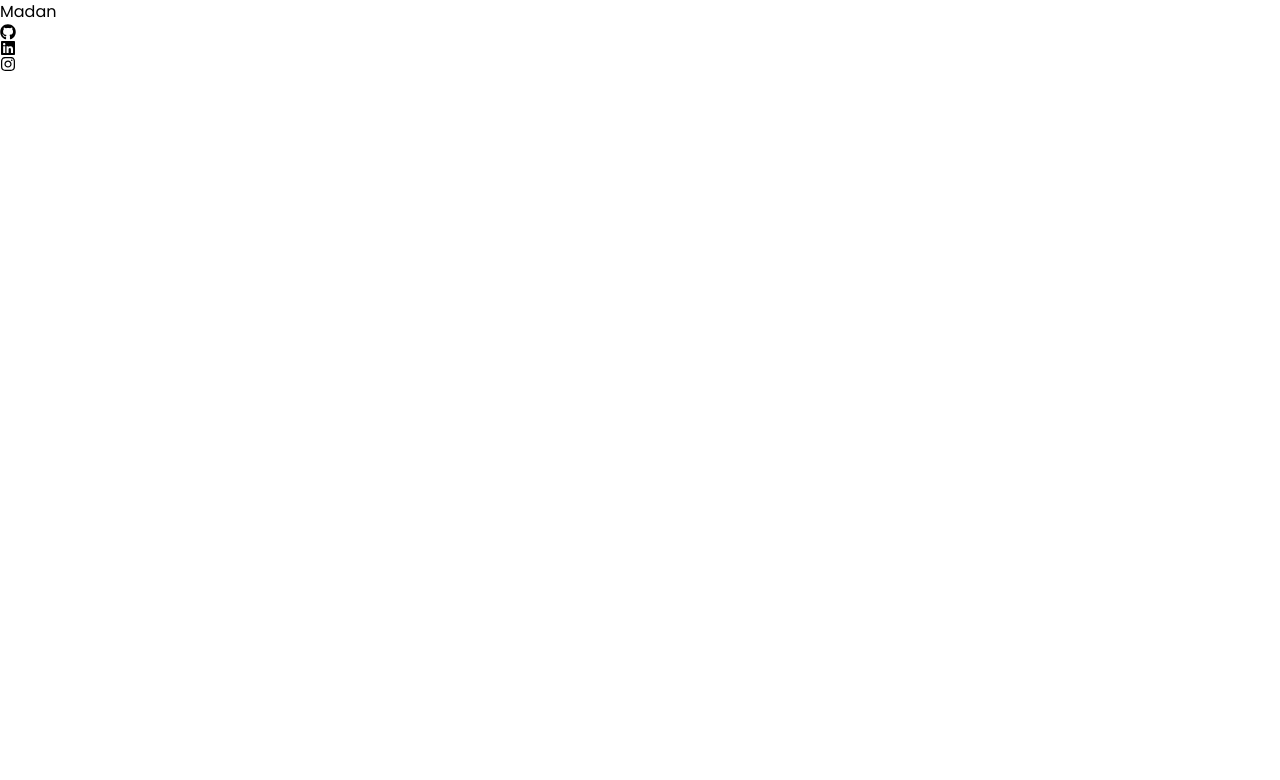
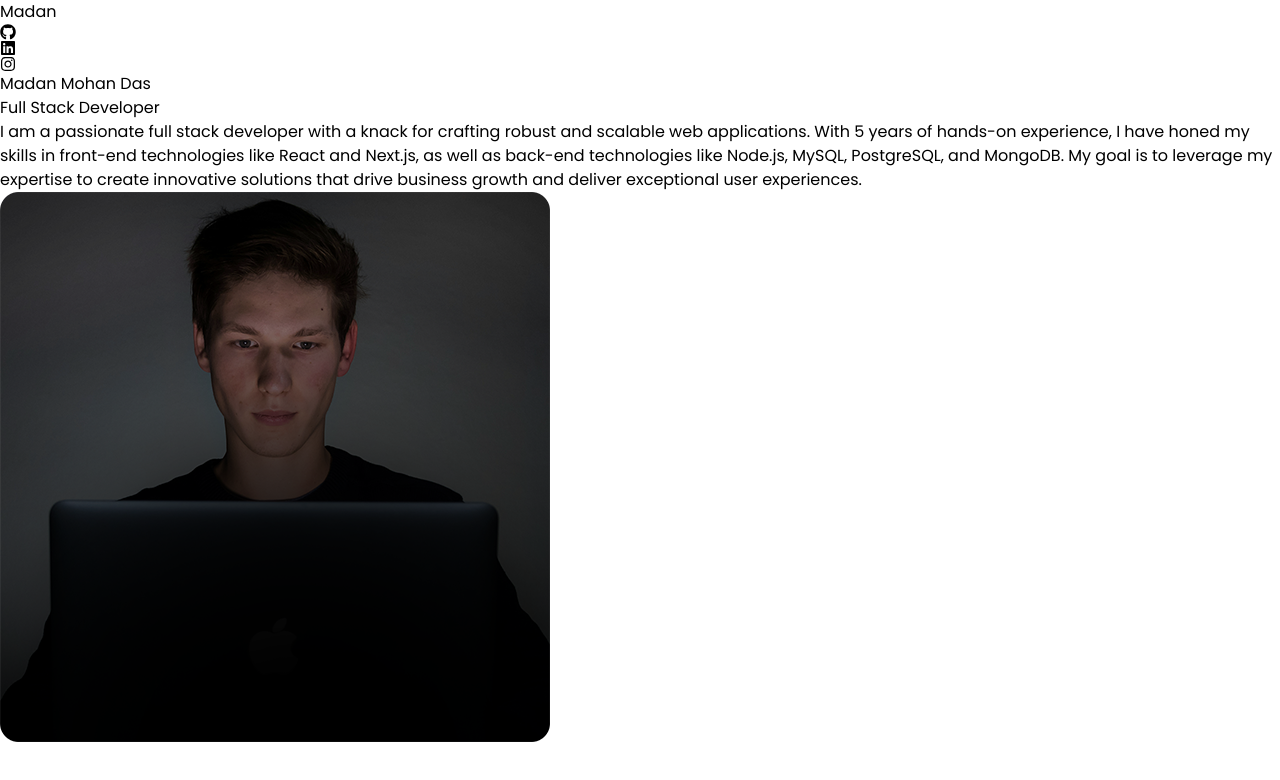
Before and after one commit to Madan-bot05/Madan-Portfolio, a React (Vite) app: page / in a window 1280 px wide. Shown: the top 780 px of the page. Built offline with nearby package versions, Linux system fonts and the light colour scheme.

Commit message:
Completed hero section

```diff
--- a/src/App.jsx
+++ b/src/App.jsx
@@ -1,5 +1,6 @@
 import React from 'react'
 import Navbar from './components/Navbar'
+import Hero from './components/Hero'
 
 function App() {
   return (
@@ -9,6 +10,7 @@ function App() {
 
       <div className='container mx-auto px-8'>
       <Navbar/>
+      <Hero/>
       </div>
 
     </div>
--- /dev/null
+++ b/src/components/Hero.jsx
@@ -0,0 +1,32 @@
+import React from "react";
+import { HERO_CONTENT } from "../constants";
+import profilePic from "../assets/kevinRushProfile.png";
+
+const Hero = () => {
+  return (
+    <div className="border-b border-neutral-900 pb-4 lg:mb-36">
+      <div className="flex flex-wrap ">
+        <div className="w-full lg:w-1/2 ">
+          <div className="flex flex-col items-center lg:items-start">
+            <h1 className="pb-16 text-6xl font-thin tracking-tight lg:mt-16 lg:text-7xl">
+              Madan Mohan Das
+            </h1>
+            <span className="bg-gradient-to-r from-pink-300 via-slate-500 to-purple-500 bg-clip-text text-5xl tracking-tight text-transparent">
+              Full Stack Developer
+            </span>
+            <p className="my-2 max-w-xl py-6 font-light tracking-tighter">
+              {HERO_CONTENT}
+            </p>
+          </div>
+        </div>
+        <div className="w-full lg:w-1/2 p-8">
+          <div className="flex justify-center">
+            <img src={profilePic} alt="Madan" />
+          </div>
+        </div>
+      </div>
+    </div>
+  );
+};
+
+export default Hero;
```
